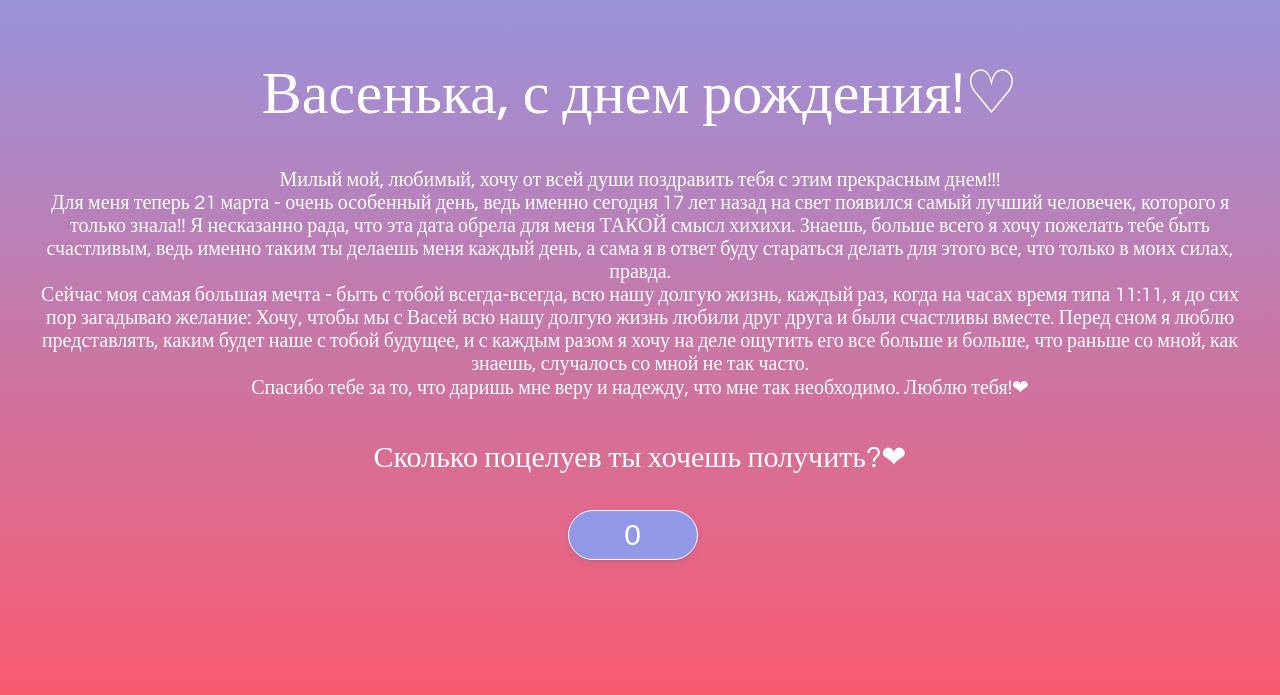
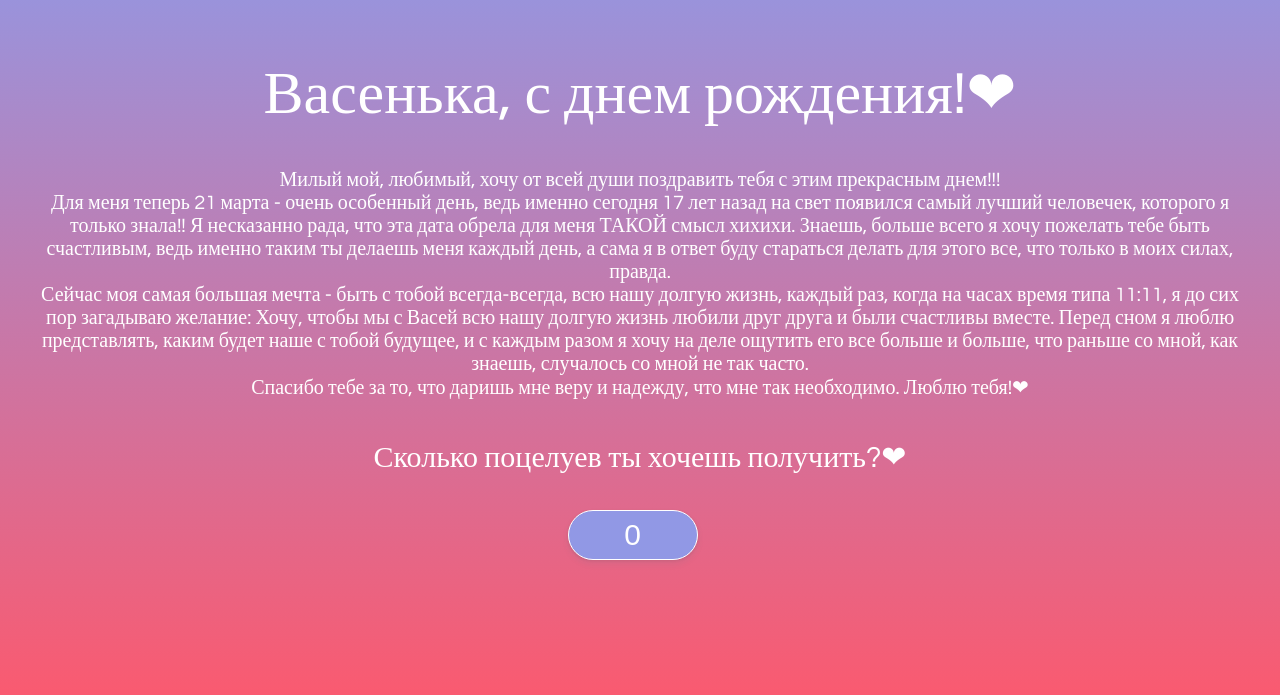
Before and after one commit to fetrias/Happy-Bd, a plain HTML site: page index.html in a window 1280 px wide. Shown: the part 65-760 px from the top of the page. Drawn offline with Linux system fonts and the light colour scheme.

Commit message:
Update index.html

```diff
--- a/index.html
+++ b/index.html
@@ -13,7 +13,7 @@
 </div>
 
 <div class="box">
-	<font>Васенька, с днем рождения!♡</font>
+	<font>Васенька, с днем рождения!❤</font>
 </div>
 
 <div class="osnova">
```
